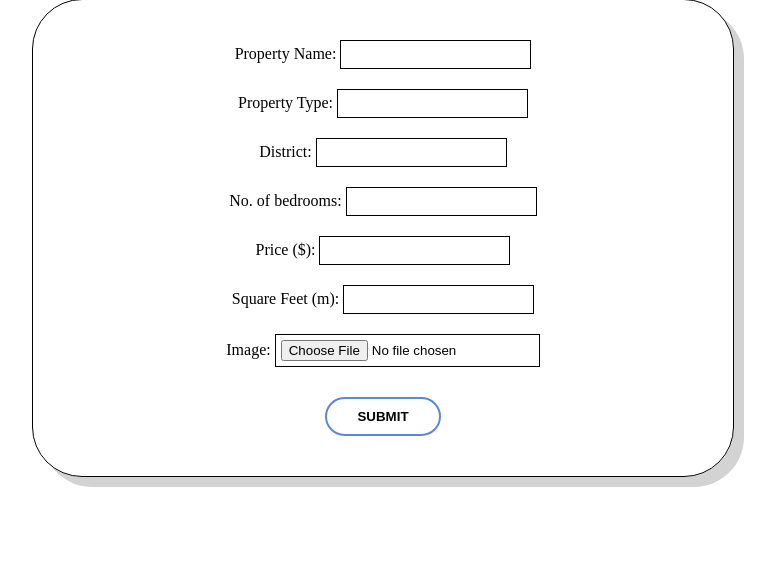
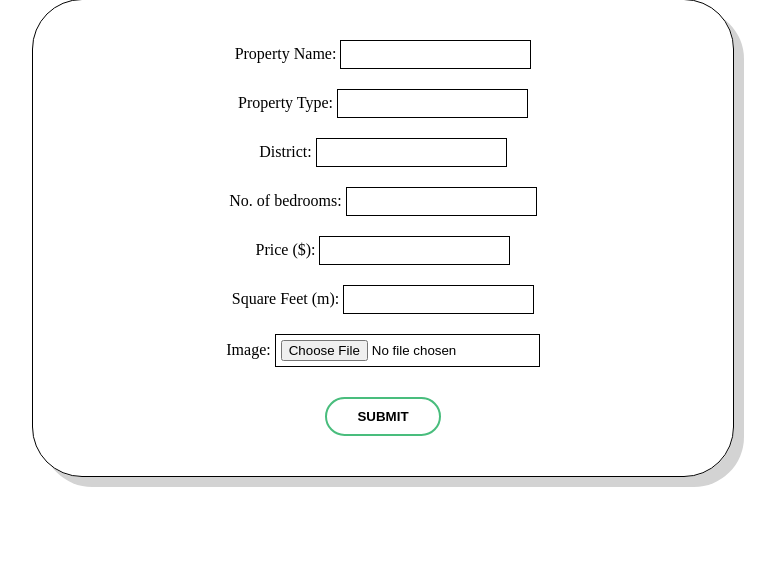
Before and after one commit to prozai/viewnest, a Flask app: page /create_property in a window 1280 px wide. Shown: the part 109-696 px from the top of the page, without its empty margins (257-1032 px from the left). Run offline with Flask 3, Linux system fonts and the light colour scheme; some libraries are stand-ins or nearby versions.

Commit message:
updated create property page css

```diff
--- a/templates/create_property.html
+++ b/templates/create_property.html
@@ -42,12 +42,12 @@
       border-radius: 50px;
       background-color: white;
       color: black;
-      border: 2px solid #5e87da;
+      border: 2px solid #49bd7d;
       cursor: pointer;
     }
 
     .btn:hover {
-      background-color: #5e87da;
+      background-color: #49bd7d;
       color: white;
     }
   </style>
```
